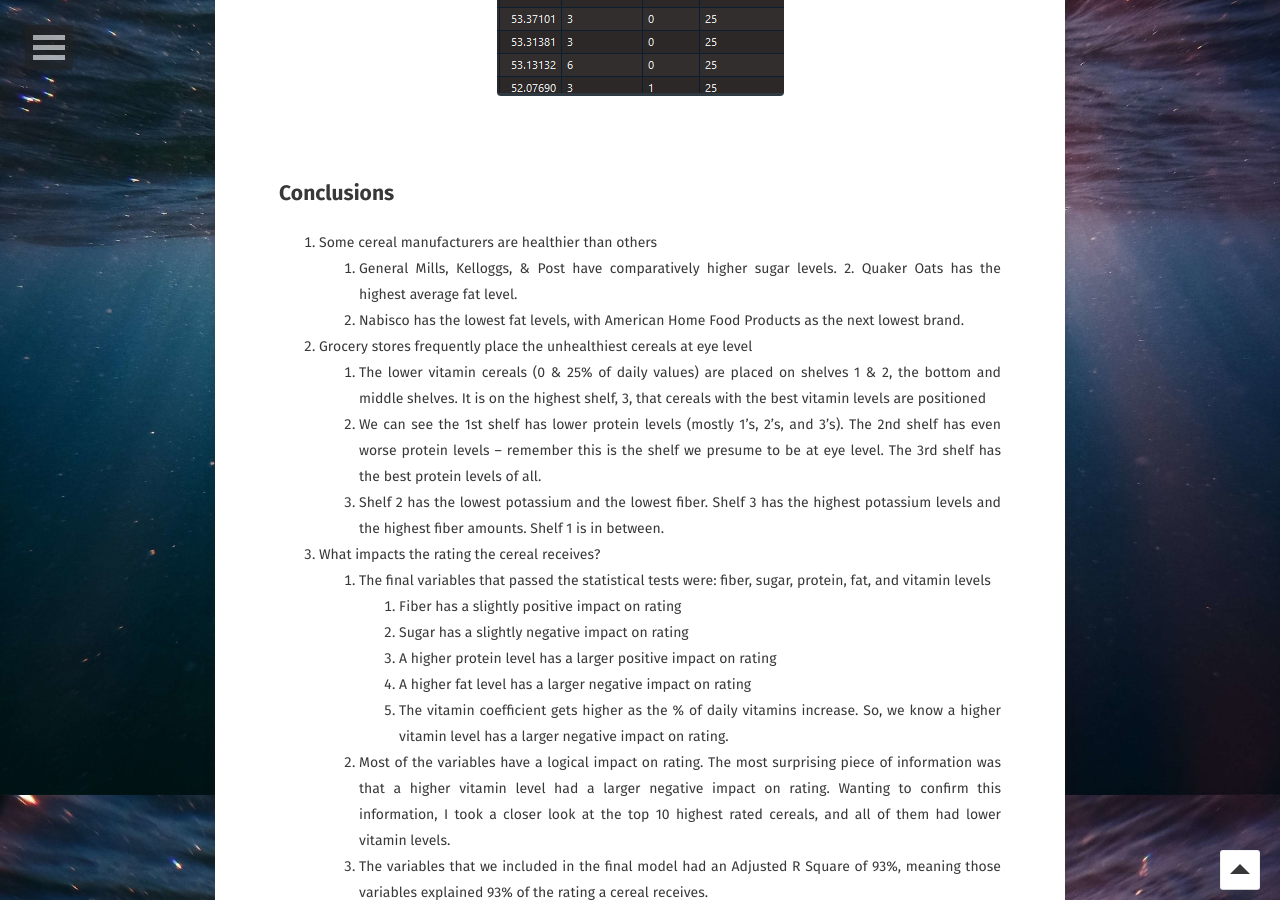
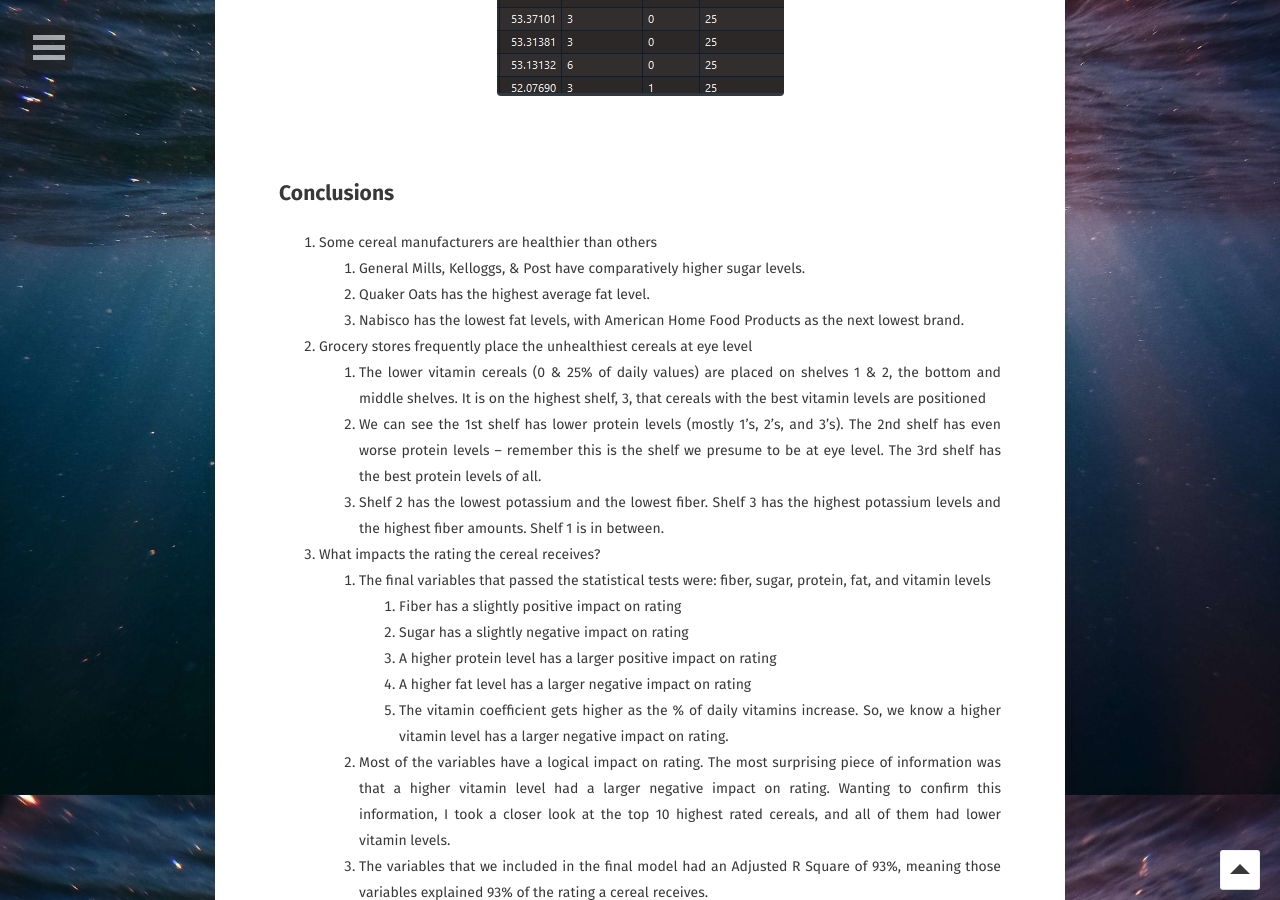
Before and after one commit to sarahschirduan/sarahschirduan.github.io, a Jekyll site: the page built from _posts/2019-06-09-cereal.md, in a window 1280 px wide and 900 px high, scrolled down 10725 px. Built offline with Jekyll 4.4.1, drawn with Linux system fonts in a browser that asks for light colours; some web fonts are replaced.

Commit message:
Update 2019-06-09-cereal.md

```diff
--- a/_posts/2019-06-09-cereal.md
+++ b/_posts/2019-06-09-cereal.md
@@ -195,12 +195,12 @@ The only variable that does not pass the t test is protein5, so we’ll disregar
 
 1.	Some cereal manufacturers are healthier than others
     1. General Mills, Kelloggs, & Post have comparatively higher sugar levels.
-  	2. Quaker Oats has the highest average fat level.
-    3. Nabisco has the lowest fat levels, with American Home Food Products as the next lowest brand.
+    2. Quaker Oats has the highest average fat level.
+    3. Nabisco has the lowest fat levels, with American Home Food Products as the next lowest brand. <br>
 2.	Grocery stores frequently place the unhealthiest cereals at eye level
     1. The lower vitamin cereals (0 & 25% of daily values) are placed on shelves 1 & 2, the bottom and middle shelves. It is on the highest shelf, 3, that cereals with the best vitamin levels are positioned
     2. We can see the 1st shelf has lower protein levels (mostly 1’s, 2’s, and 3’s). The 2nd shelf has even worse protein levels – remember this is the shelf we presume to be at eye level. The 3rd shelf has the best protein levels of all.
-    3. Shelf 2 has the lowest potassium and the lowest fiber. Shelf 3 has the highest potassium levels and the highest fiber amounts. Shelf 1 is in between.
+    3. Shelf 2 has the lowest potassium and the lowest fiber. Shelf 3 has the highest potassium levels and the highest fiber amounts. Shelf 1 is in between. <br>
 3.	What impacts the rating the cereal receives?
     1. The final variables that passed the statistical tests were: fiber, sugar, protein, fat, and vitamin levels
         1. Fiber has a slightly positive impact on rating
@@ -209,8 +209,8 @@ The only variable that does not pass the t test is protein5, so we’ll disregar
         4. A higher fat level has a larger negative impact on rating
         5. The vitamin coefficient gets higher as the % of daily vitamins increase. So, we know a higher vitamin level has a larger negative impact on rating.
     2. Most of the variables have a logical impact on rating. The most surprising piece of information was that a higher vitamin level had a larger negative impact on rating. Wanting to confirm this information, I took a closer look at the top 10 highest rated cereals, and all of them had lower vitamin levels.
-    3. The variables that we included in the final model had an Adjusted R Square of 93%, meaning those variables explained 93% of the rating a cereal receives.
-4.	After creating the final model, I wanted to test the equation we came up with to predict cereal rating. Sadly, I had not separated out some of the dataset at the beginning of the analysis so I could not do that. Next time, I will split the data into 80/20, 80% to train the model, and 20% to test the model’s accuracy.
+    3. The variables that we included in the final model had an Adjusted R Square of 93%, meaning those variables explained 93% of the rating a cereal receives. <br>
+4.	After creating the final model, I wanted to test the equation we came up with to predict cereal rating. Sadly, I had not separated out some of the dataset at the beginning of the analysis so I could not do that. Next time, I will split the data into 80/20, 80% to train the model, and 20% to test the model’s accuracy. <br>
 5.	Last but not least, I will never stop eating Cinnamon Toast Crunch!
 
 <figure>
```
